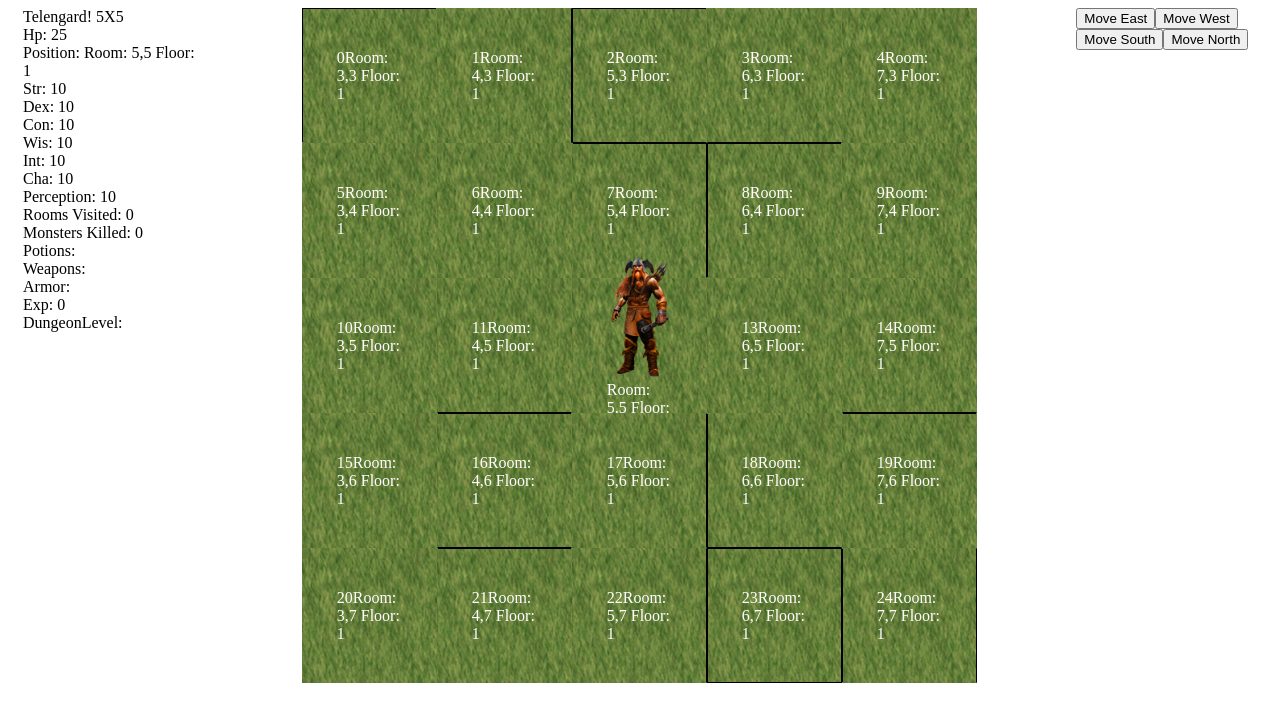
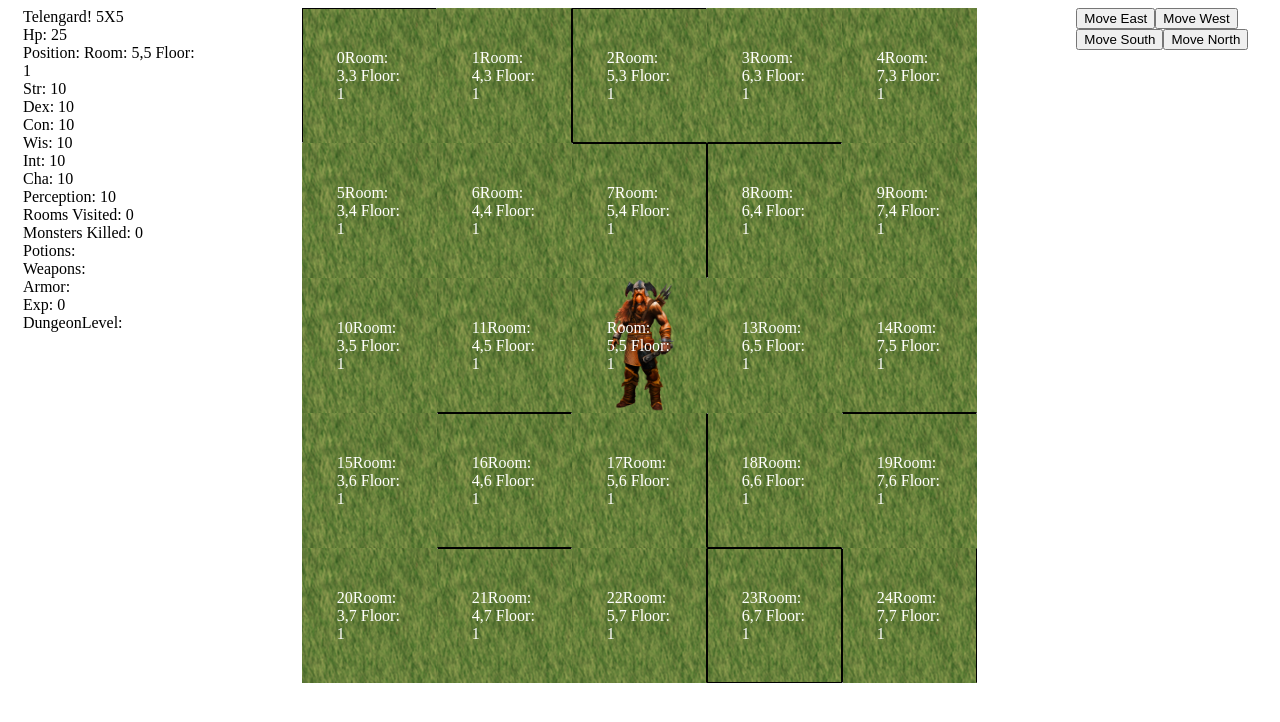
Before and after one commit to shaefer/telengard2, a React app: page / in a window 1280 px wide. Built offline with nearby package versions, Linux system fonts and the light colour scheme.

Commit message:
Added special features to a room and adjusted player image to better fit by making it square

```diff
--- a/public/css/mazeGridFlexBox.css
+++ b/public/css/mazeGridFlexBox.css
@@ -84,3 +84,9 @@
   .noSouthWall {
     border-bottom: 1px solid transparent;
   }
+
+  .tree {
+    max-width:100%;
+    max-height:100%;
+    position: absolute;
+  }
--- a/public/css/player.css
+++ b/public/css/player.css
@@ -1,5 +1,7 @@
 .playerBarbarian {
-    width: 100%;
+    max-width:100%;
+    max-height:100%;
+    position: absolute;
 }
 
 .playerBarbarianFocused {
--- a/src/components/MazeGrid.js
+++ b/src/components/MazeGrid.js
@@ -6,7 +6,10 @@ import Room from '../models/Room'
 const MazeGrid = ({ config, pos }) => {
   const gridCell = (index, isCenter, position) => {
     var room = Room(position);
-    const content = isCenter ? <div><img src='./images/barbarian.png' className="playerBarbarian" alt="Player Position"/><span>{position.toString()}</span></div> : <div>{index}{position.toString()}</div>;
+    const tree = <img src="./images/tree.png" className="tree"/>
+    const feature = (room.isInterestingLocation) ? tree : "";
+    const playerImg = isCenter ? <img src='./images/barbarian_sq.png' className="playerBarbarian" alt="Player Position"/> : "";
+    const content = isCenter ? <div><span>{position.toString()}</span></div> : <div>{index}{position.toString()}</div>;
     let floorType = room.floorType;
     let gridFloorStyle = (position.isInBounds()) ? " " + floorType + "Floor bg" : " blackFloor bg"
     let gridWallStyle = " ";
@@ -18,7 +21,10 @@ const MazeGrid = ({ config, pos }) => {
     const gridStyle = gridCellStyle + config.squareSize + gridFloorStyle + gridWallStyle;
     return (
       <div className={gridStyle}>
+        {feature}
+        {playerImg}
         <div className='square-grid__content'>
+
           {content}
         </div>
       </div>
--- a/src/models/Room.js
+++ b/src/models/Room.js
@@ -1,7 +1,9 @@
 import seedrandom from 'seedrandom'
 
 const Room = (pos) => {
-
+    const seed = pos.asSeed();
+    const generator = seedrandom(seed+"room");
+    const id = generator();
     const GetLargestPosition = (pos1, pos2) => {
         if (pos1.x > pos2.x) return pos1;
         if (pos1.x === pos2.x && pos1.y > pos2.y) return pos1;
@@ -30,14 +32,24 @@ const Room = (pos) => {
         return hasWall;
     };
 
+    const IsInterestingLocation = (pos) => {
+        console.warn(id);
+        const locRoll = Math.floor(id * 100) + 1;
+        const idAsStr = locRoll + "";
+        const firstPair = Number(idAsStr.substring(0, 2));
+        console.warn(firstPair);
+        return firstPair <= 5;
+    }
+
     return {
-        id: pos.asSeed(),
+        id: seed,
         position: pos,
         floorType: (pos.z === 0) ? "grass" : "brick",
         hasWallToEast: HasWall(pos, pos.getPositionToEast()),
         hasWallToWest: HasWall(pos, pos.getPositionToWest()),
         hasWallToSouth: HasWall(pos, pos.getPositionToSouth()),
-        hasWallToNorth: HasWall(pos, pos.getPositionToNorth())
+        hasWallToNorth: HasWall(pos, pos.getPositionToNorth()),
+        isInterestingLocation: IsInterestingLocation(pos)
     };
 };
 export default Room;
```
Also changed, not shown: public/images/barbarian_sq.png (added), public/images/tree.png (added).
